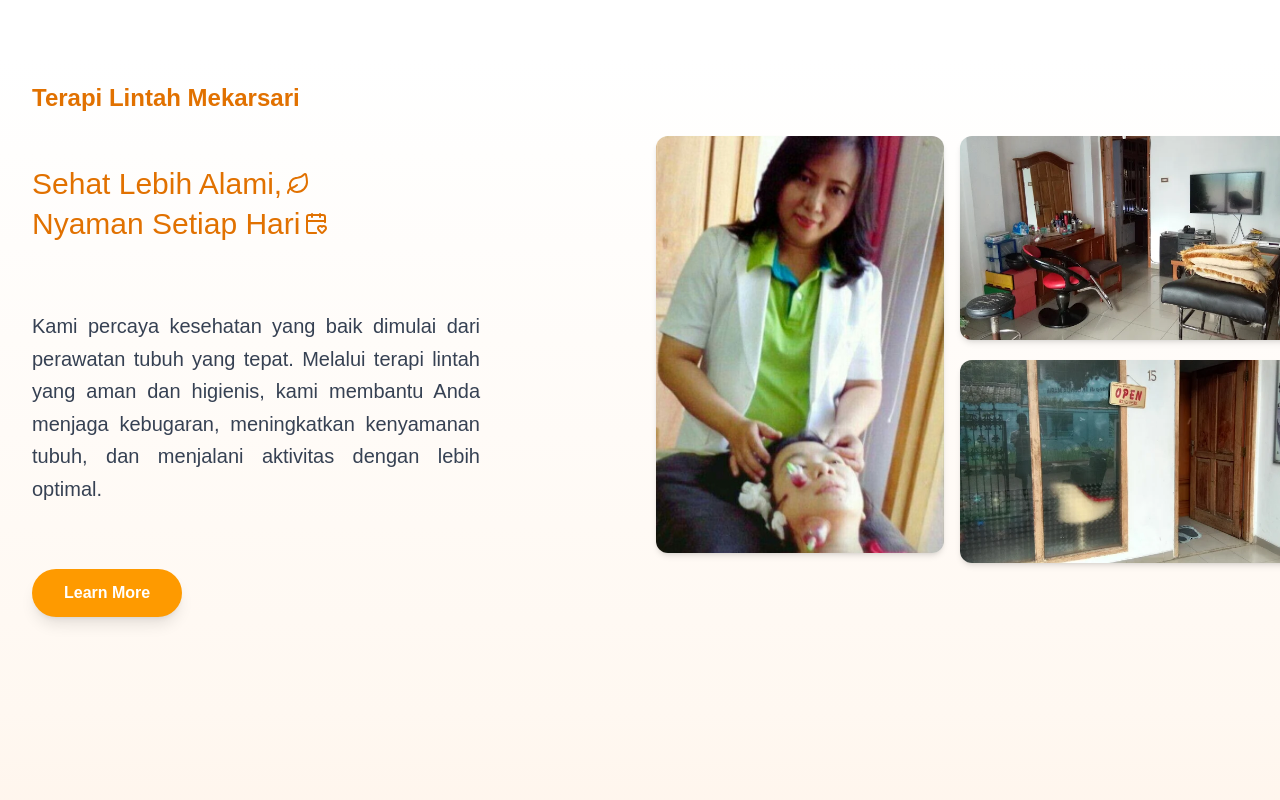
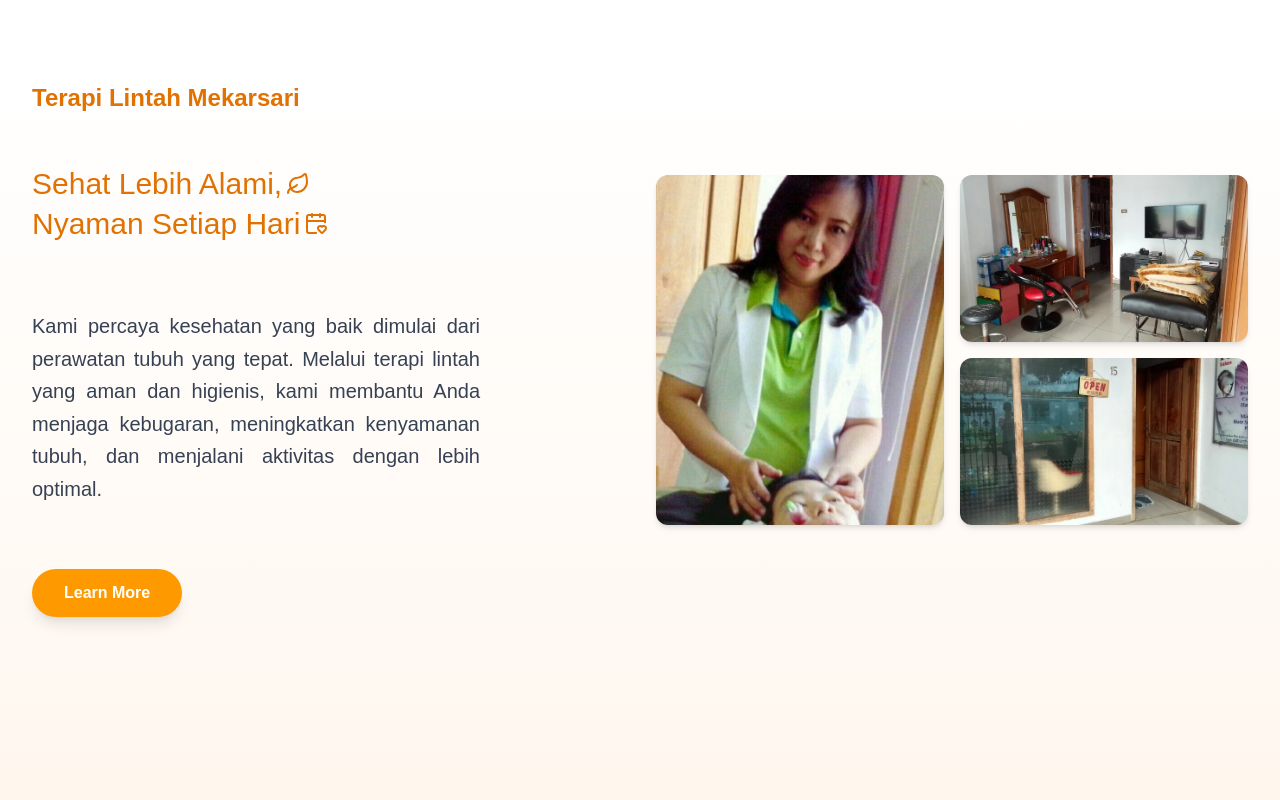
Before and after one commit to doommaster1/New_Terapi_Site, a React (Vite) app in the folder FrontEnd/: page / in a window 1280 px wide. Shown: the part 1640-2440 px from the top of the page. Built offline with nearby package versions, Linux system fonts and the light colour scheme.

Commit message:
penyesuaian style

```diff
--- a/FrontEnd/src/components/layout/FullDiseases.jsx
+++ b/FrontEnd/src/components/layout/FullDiseases.jsx
@@ -108,7 +108,7 @@ export default function FullDiseases() {
   return (
     <section className="bg-linear-to-r from-[#ffffff] from-10% via-[#fff8f1] via-30% to-[#ffe8d6] to-90% py-12">
       <div className="flex mt-52 justify-center items-center text-center max-w-6xl mx-auto flex-col mb-2">
-        <div className="mb-8">
+        <div className="mb-8 p-5">
           <h1 className="font-bold text-3xl mb-4 text-[#e17100]">
             Penyakit yang diatasi
           </h1>
--- a/FrontEnd/src/pages/OurService.jsx
+++ b/FrontEnd/src/pages/OurService.jsx
@@ -24,16 +24,14 @@ const OurService = () => {
           </h1>
         </div>
         {/* Bagian dengan Background Wave */}
-        <div className="relative overflow-hidden w-full pb-10">
+        <div className="relative overflow-hidden w-full md:pb-10">
           {" "}
-          {/* Tambahan pb-10 agar konten tidak terlalu mepet dengan gelombang bawah */}
-          {/* 1. BACKGROUND SVG (Dipindah ke atas dan dipin ke bawah) */}
           <div className="hidden absolute bottom-0 left-0 w-full h-full z-0 md:flex items-end">
             <svg
               xmlns="http://www.w3.org/2000/svg"
               viewBox="0 0 1440 320"
               className="w-full h-full"
-              preserveAspectRatio="none" /* Membantu SVG meregang full width & height */
+              preserveAspectRatio="none"
             >
               <path
                 fill="#e17100"
@@ -42,7 +40,6 @@ const OurService = () => {
               ></path>
             </svg>
           </div>
-          {/* 2. KONTEN (Ditambah relative dan z-10 agar berada di atas background) */}
           <div className="grid grid-cols-1 w-full md:grid-cols-4 place-items-center p-6 gap-4 relative z-10">
             <div className="grid self-start justify-items-center md:col-span-2 text-center md:text-left">
               <p className="font-extralight text-[#130f40] mb-4 p-3 text-lg bg-white/50 backdrop-blur-sm rounded-xl md:bg-transparent md:backdrop-blur-none text-left">
@@ -54,7 +51,7 @@ const OurService = () => {
               </p>
             </div>
 
-            <div className="bg-[#badc58] flex flex-col justify-center items-center p-2 md:p-6 h-auto w-full md:col-span-1 rounded-2xl shadow-lg min-h-88">
+            <div className="bg-[#badc58] flex flex-col justify-center items-center p-2 md:p-6 h-75 md:h-auto w-full md:col-span-1 rounded-2xl shadow-lg min-h-80 md:min-h-88">
               <Worm className="mb-4 text-4xl text-white" size={52} />
               <h1 className="font-bold text-3xl text-white">Terapi Lintah</h1>
               <p className="text-center text-white px-4 py-6 font-medium">
@@ -65,7 +62,7 @@ const OurService = () => {
               </p>
             </div>
 
-            <div className="bg-[#eb4d4b] flex flex-col justify-center items-center p-2 md:p-6 h-auto w-full md:col-span-1 rounded-2xl shadow-lg min-h-88">
+            <div className="bg-[#eb4d4b] flex flex-col justify-center items-center p-2 md:p-6 h-75 md:h-auto w-full md:col-span-1 rounded-2xl shadow-lg min-h-80 md:min-h-88">
               <Siren className="mb-4 text-white" size={52} />
               <h1 className="font-bold text-3xl text-white">Bekam</h1>
               <p className="text-center text-white px-4 py-6 font-medium">
--- a/FrontEnd/src/sections/AboutUs.jsx
+++ b/FrontEnd/src/sections/AboutUs.jsx
@@ -26,7 +26,7 @@ const AboutUs = () => {
                   <CalendarHeart />
                 </span>
               </h3>
-              <p className="md:mt-4 mb-6 text-md md:text-xl text-gray-700 leading-relaxed text-justify w-full max-w-md">
+              <p className="md:mt-4 md:mb-6 text-md md:text-xl text-gray-700 leading-relaxed text-justify w-full max-w-md">
                 Kami percaya kesehatan yang baik dimulai dari perawatan tubuh
                 yang tepat. Melalui terapi lintah yang aman dan higienis, kami
                 membantu Anda menjaga kebugaran, meningkatkan kenyamanan tubuh,
@@ -35,24 +35,28 @@ const AboutUs = () => {
               <Button className="w-fit">Learn More</Button>
             </div>
 
-            <div className="grid grid-cols-2 gap-4 order-first md:order-last">
-              <div class>
+            <div className="grid grid-cols-1 md:grid-cols-2 gap-4 order-first md:order-last">
+              {/* Gambar utama */}
+              <div>
                 <img
                   src={mama}
-                  alt="Lintah"
-                  className="w-full max-w-[24rem] h-auto object-cover rounded-xl shadow-md"
+                  alt="Terapi lintah"
+                  className="w-full h-[350px] object-cover rounded-xl shadow-md object-top"
                 />
               </div>
-              <div className="grid grid-rows-2 place-items-center gap-y-5">
+
+              {/* Dua gambar samping */}
+              <div className="grid grid-cols-2 md:grid-cols-1 gap-4">
                 <img
                   src={lokasi1}
-                  alt="Lintah"
-                  className="w-full min-w-90 h-auto object-cover rounded-xl shadow-md"
+                  alt="Lokasi terapi 1"
+                  className="w-full h-full object-cover rounded-xl shadow-md"
                 />
+
                 <img
                   src={lokasi2}
-                  alt="Lintah"
-                  className="w-full min-w-90 h-auto object-cover rounded-xl shadow-md"
+                  alt="Lokasi terapi 2"
+                  className="w-full h-full object-cover rounded-xl shadow-md"
                 />
               </div>
             </div>
--- a/FrontEnd/src/sections/Hero.jsx
+++ b/FrontEnd/src/sections/Hero.jsx
@@ -16,7 +16,7 @@ const Hero = ({children ,image, text = "light" }) => {
         <h2 className={`${colorStyles[text]} md:text-white text-4xl font-bold md:shadow-lg`}>
           Layanan Terapi Terpercaya
         </h2>
-        <p className="mt-4 text-md px-3 text-sm md:text-xl font-semibold text-white md:text-gray-100 max-w-3xl drop-shadow-md">
+        <p className="mt-4 text-md px-3 text-sm md:text-xl font-bold text-white md:text-gray-100 max-w-3xl drop-shadow-md">
           {children}
         </p>
         <div className="mt-8 flex flex-col md:flex-row gap-4">
--- a/FrontEnd/src/sections/Location.jsx
+++ b/FrontEnd/src/sections/Location.jsx
@@ -71,9 +71,9 @@ const Location = () => {
               rel="noopener noreferrer"
               className="block w-full"
             >
-              <Button className="w-full flex justify-center items-center gap-2">
-                <MessageCircle size={20} />
-                Hubungi via WhatsApp
+              <Button className="w-full flex items-center justify-center gap-2">
+                <MessageCircle size={18} className="relative top-[1px]" />
+                <span>Hubungi via WhatsApp</span>
               </Button>
             </a>
           </div>
--- a/FrontEnd/src/sections/Stepper.jsx
+++ b/FrontEnd/src/sections/Stepper.jsx
@@ -36,7 +36,7 @@ const Stepper = () => {
   ];
 
   return (
-    <div className="w-full py-32 max-w mx-auto px-6 bg-gradient-to-b from-white via-[#fafbfd] to-[#dbe9f2] flex justify-center items-center flex-col">
+    <div className="w-full md:py-32 max-w mx-auto px-6 bg-gradient-to-b from-white via-[#fafbfd] to-[#dbe9f2] flex justify-center items-center flex-col">
       {/* Judul Section */}
       <div className="text-center mb-16">
         <h2 className="text-3xl font-bold text-black mb-4">Cara Kerja Kami</h2>
--- a/FrontEnd/src/sections/Testimonial.jsx
+++ b/FrontEnd/src/sections/Testimonial.jsx
@@ -33,7 +33,7 @@ export default function Testimonial() {
   ];
 
   return (
-    <section className="flex justify-center flex-col py-44 mb-52 p-5 w-full max-w-full bg-linear-to-b from-[#fff8f1] from-0% to-[#ffe8d6] to-90%">
+    <section className="flex justify-center flex-col md:py-44 mb-52 p-5 w-full max-w-full bg-linear-to-b from-[#fff8f1] from-0% to-[#ffe8d6] to-90%">
       {/* Bagian Judul */}
       <div className="max-w-7xl mx-auto">
       <div className="text-center mb-10">
```
